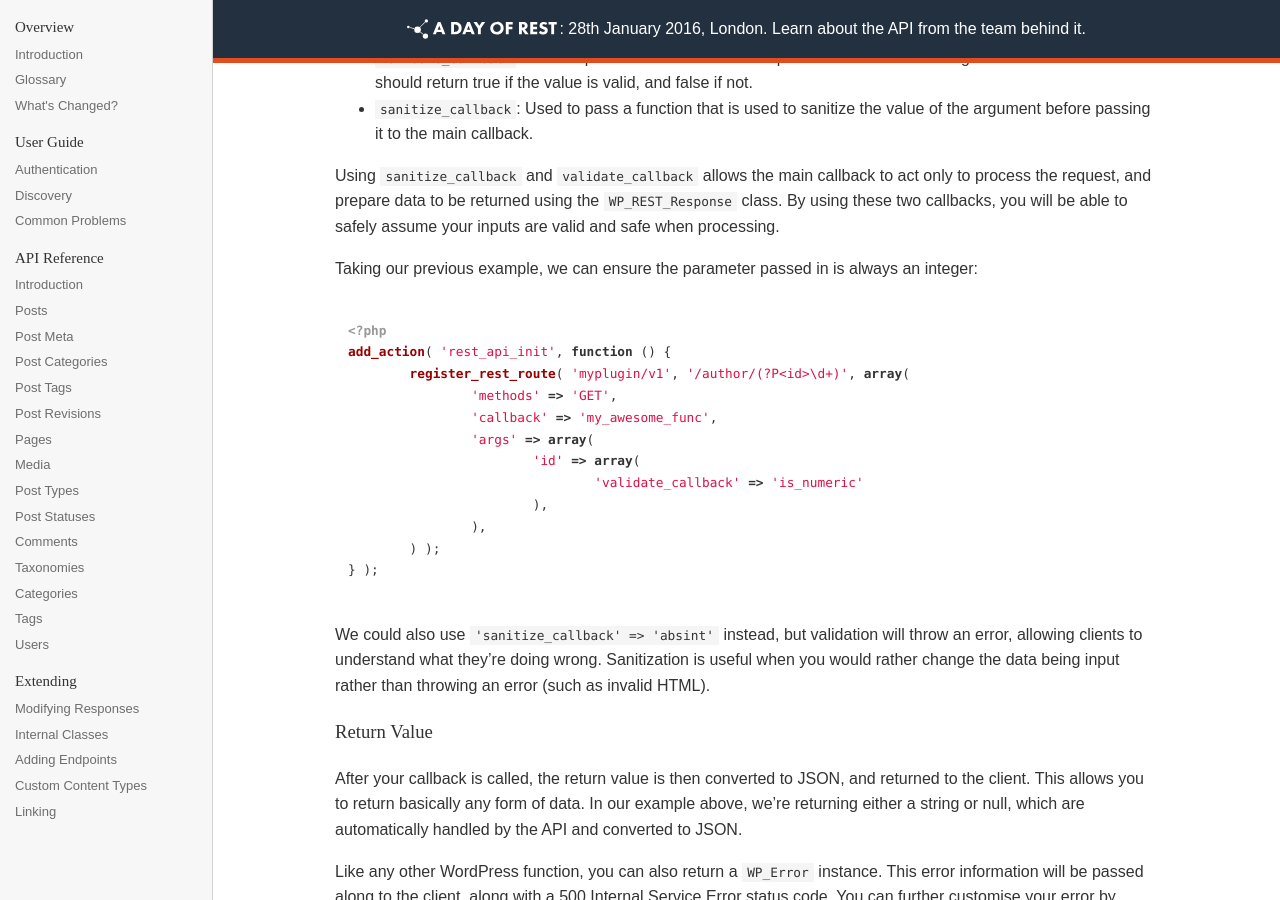
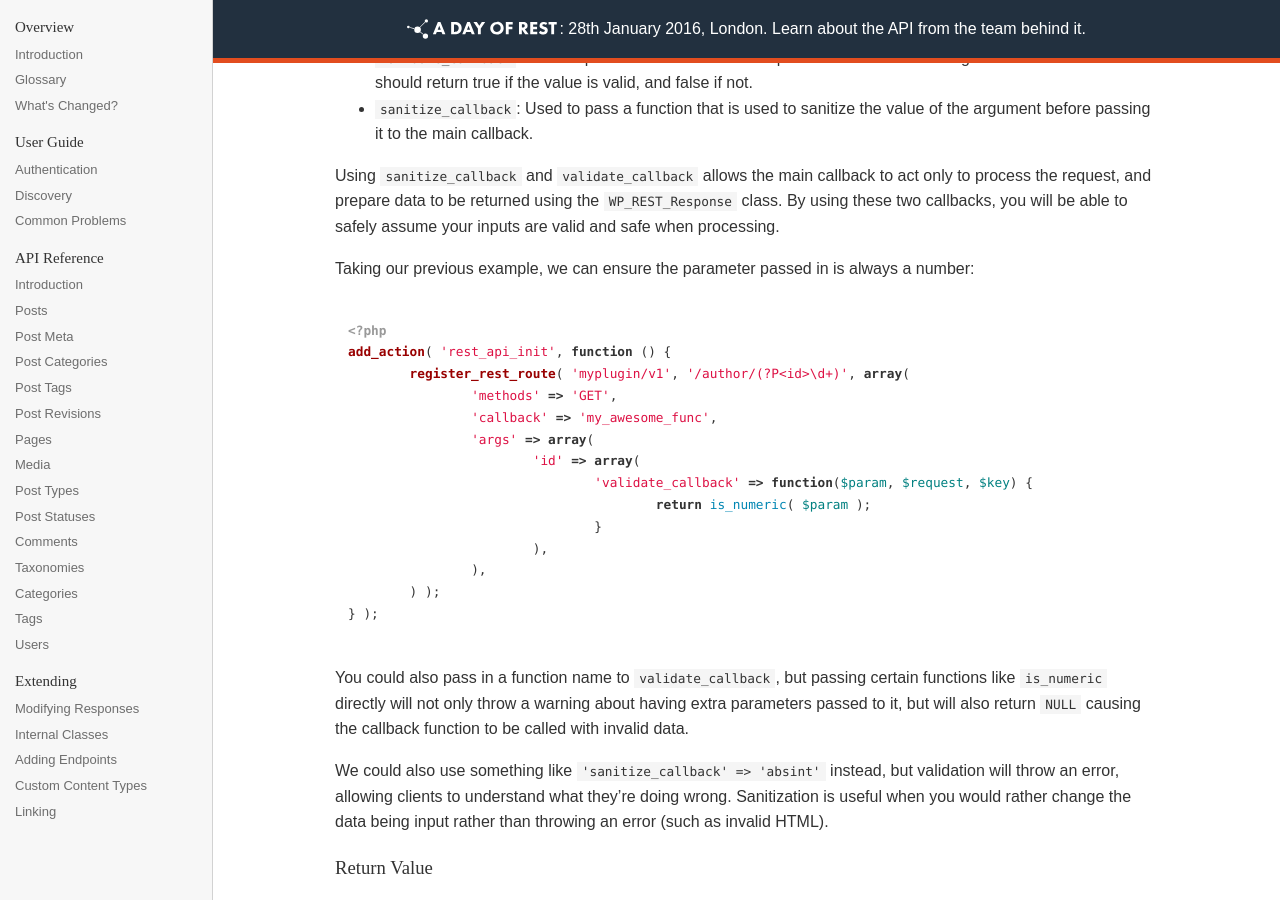
Before and after one commit to WP-API/docs-v2, a Jekyll site: the page built from extending/adding/index.md, in a window 1280 px wide and 900 px high, scrolled down 3177 px. Built offline with Jekyll 4.4.1, drawn with Linux system fonts in a browser that asks for light colours; Markdown is read by kramdown in place of the engine named in the settings.

Commit message:
Update index.md
While https://core.trac.wordpress.org/ticket/34659 is looking to sort out the warning thrown when calling is_numeric directly, the bigger issue is passing is_numeric for the validation callback will actually fail completely, causing the callback to be called with invalid data.  There might be a more concise way to communicate the issue.

The original text also stated "always an integer" where is_numeric would return true if it's a float.

````diff
--- a/extending/adding/index.md
+++ b/extending/adding/index.md
@@ -120,7 +120,7 @@ Arguments are defined as a map in the key `args` for each endpoint (next to your
 
 Using `sanitize_callback` and `validate_callback` allows the main callback to act only to process the request, and prepare data to be returned using the `WP_REST_Response` class. By using these two callbacks, you will be able to safely assume your inputs are valid and safe when processing.
 
-Taking our previous example, we can ensure the parameter passed in is always an integer:
+Taking our previous example, we can ensure the parameter passed in is always a number:
 
 ```php
 <?php
@@ -130,14 +130,18 @@ add_action( 'rest_api_init', function () {
 		'callback' => 'my_awesome_func',
 		'args' => array(
 			'id' => array(
-				'validate_callback' => 'is_numeric'
+				'validate_callback' => function($param, $request, $key) {
+					return is_numeric( $param );
+				}
 			),
 		),
 	) );
 } );
 ```
 
-We could also use `'sanitize_callback' => 'absint'` instead, but validation will throw an error, allowing clients to understand what they're doing wrong. Sanitization is useful when you would rather change the data being input rather than throwing an error (such as invalid HTML).
+You could also pass in a function name to `validate_callback`, but passing certain functions like `is_numeric` directly will not only throw a warning about having extra parameters passed to it, but will also return `NULL` causing the callback function to be called with invalid data.
+
+We could also use something like `'sanitize_callback' => 'absint'` instead, but validation will throw an error, allowing clients to understand what they're doing wrong. Sanitization is useful when you would rather change the data being input rather than throwing an error (such as invalid HTML).
 
 ### Return Value
 
````
